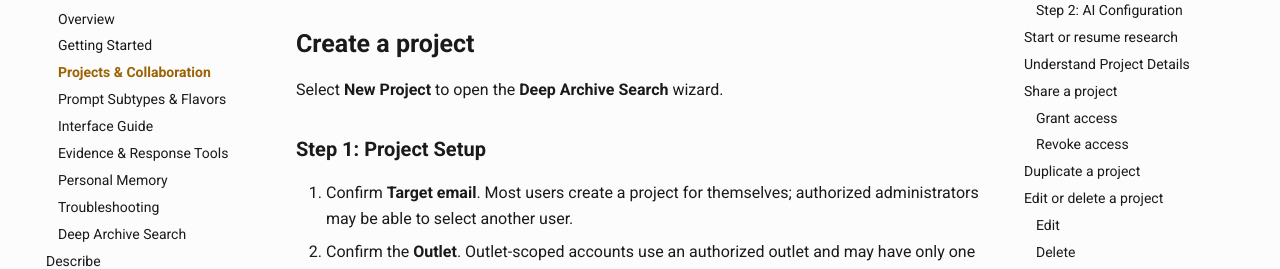
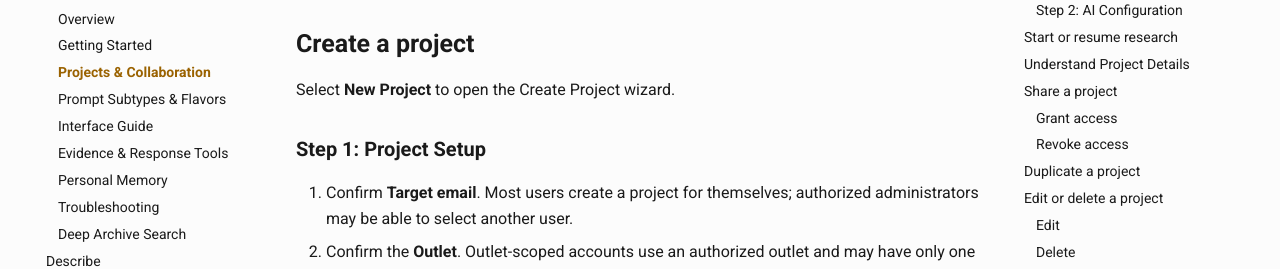
Before and after one commit to benoitmarsot/codechat-help, an MkDocs documentation site: the page built from docs/discover-projects.md, in a window 1280 px wide and 900 px high, scrolled down 558 px. Shown: the part 180-449 px from the top of the window. Built offline with MkDocs 1.6.1 and Material for MkDocs 9.7.7, drawn with Linux system fonts in a browser that asks for light colours.

```diff
--- a/docs/discover-projects.md
+++ b/docs/discover-projects.md
@@ -19,7 +19,7 @@ If the page says **No projects found**, create a project if **New Project** is a
 
 ## Create a project
 
-Select **New Project** to open the **Deep Archive Search** wizard.
+Select **New Project** to open the Create Project wizard.
 
 ### Step 1: Project Setup
 
```
